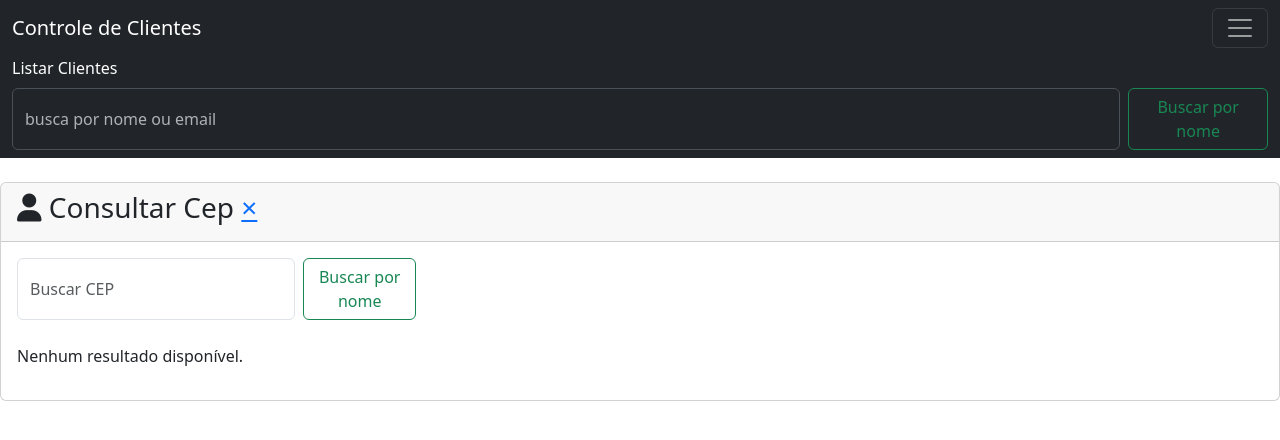
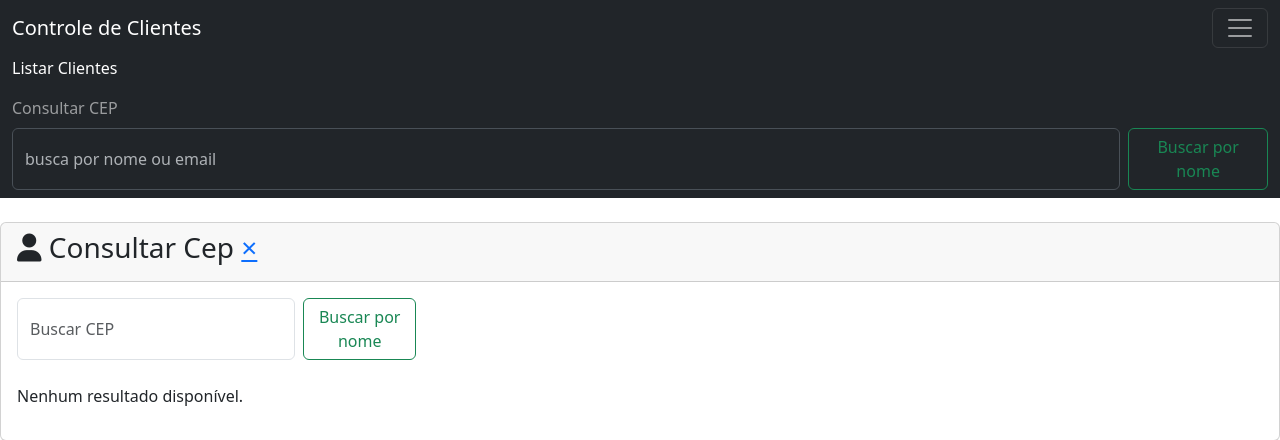
Before and after one commit to senafullstack/ProjetosPython, a Django app: page /cep in a window 1280 px wide, after a click that opens the changed part. Shown: the top 440 px of the page. Run offline with Django 4.2, Linux system fonts and the light colour scheme; some libraries are stand-ins or nearby versions.

Commit message:
CEP MENU

```diff
--- a/cadastroClientesSqlServer/projetoclientes/appclientes/templates/layout/base.html
+++ b/cadastroClientesSqlServer/projetoclientes/appclientes/templates/layout/base.html
@@ -24,7 +24,9 @@
               <li class="nav-item">
                 <a class="nav-link active" aria-current="page" href="{% url 'cliente_index' %}">Listar Clientes</a>
               </li>
-
+              <li class="nav-item">
+                <a class="nav-link " aria-current="page" href="{% url 'cep' %}">Consultar CEP</a>
+              </li>
             </ul>
 
             <form  action={% url 'cliente_buscar'%} method="POST"class="d-flex" role="search">
```
